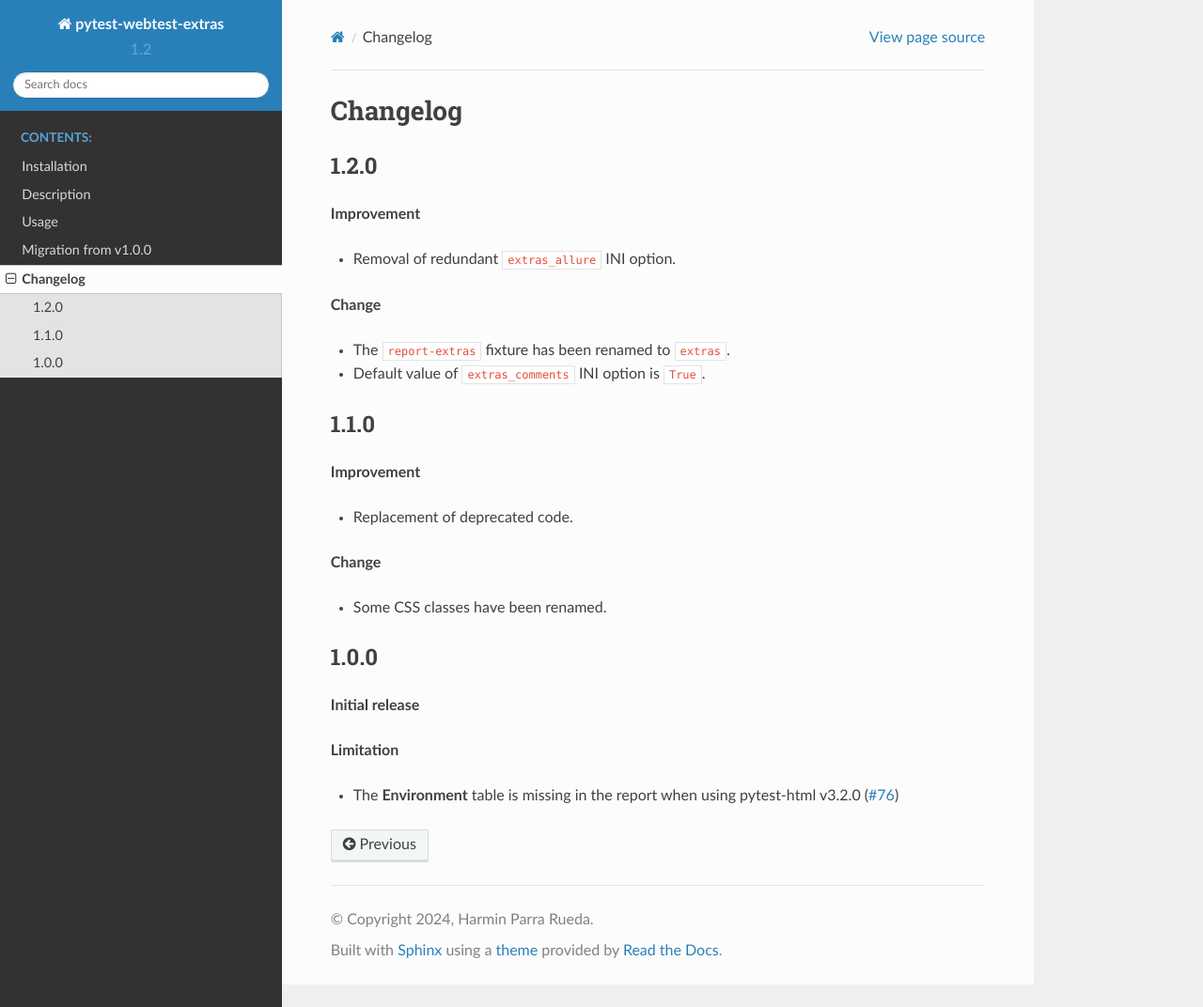
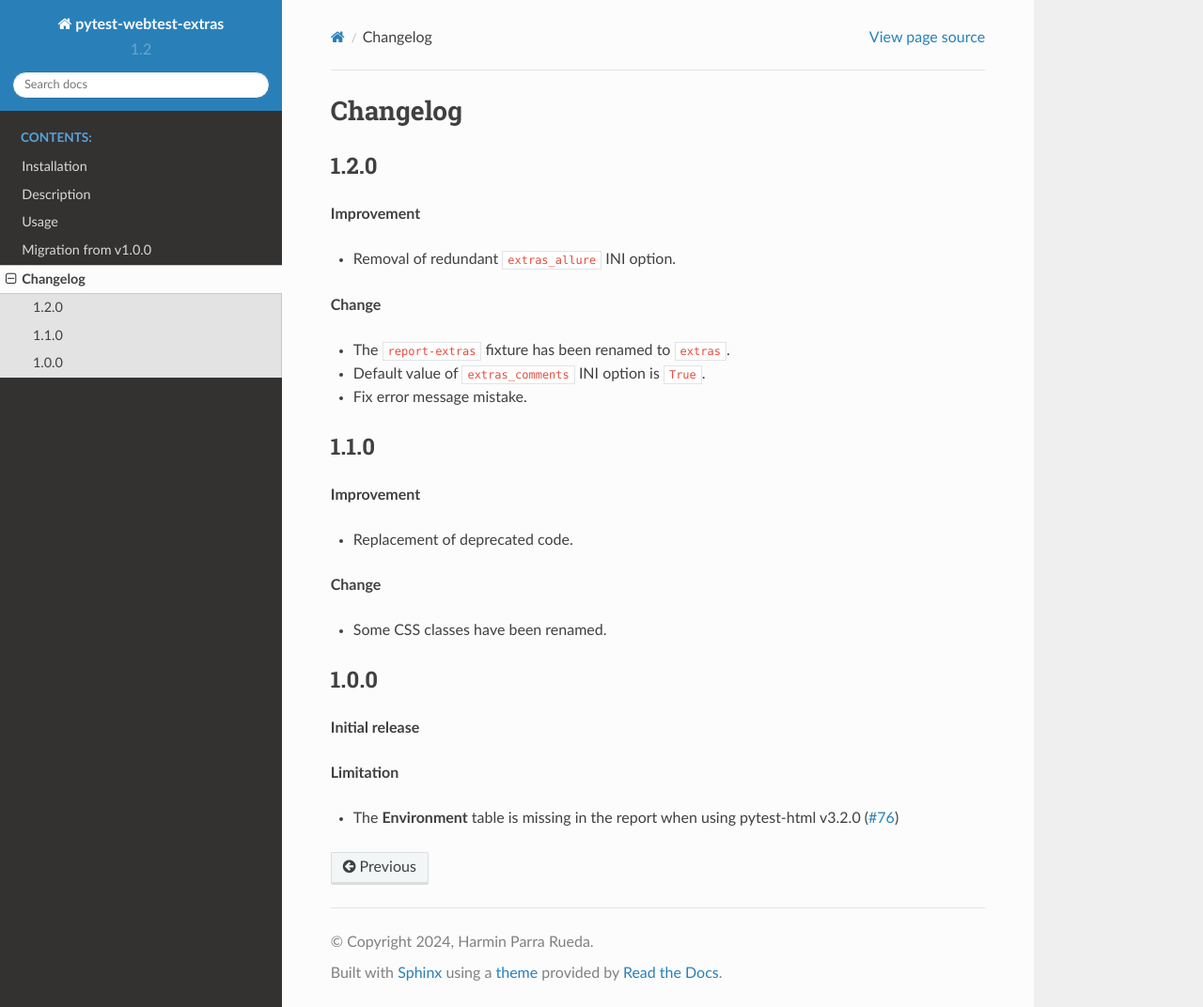
Before and after one commit to harmin-parra/pytest-webtest-extras, a Sphinx documentation site: the page built from docs/changelog.rst, in a window 1280 px wide and 1072 px high. Shown: the whole window at 94% size. Built offline with Sphinx 7.4.7 and the Read the Docs theme 2.0.0, drawn with Linux system fonts in a browser that asks for light colours.

Commit message:
Add bug fix to changelog

```diff
--- a/docs/changelog.rst
+++ b/docs/changelog.rst
@@ -14,6 +14,7 @@ Changelog
 
 * The ``report-extras`` fixture has been renamed to ``extras``.
 * Default value of ``extras_comments`` INI option is ``True``.
+* Fix error message mistake.
 
 
 1.1.0
```
